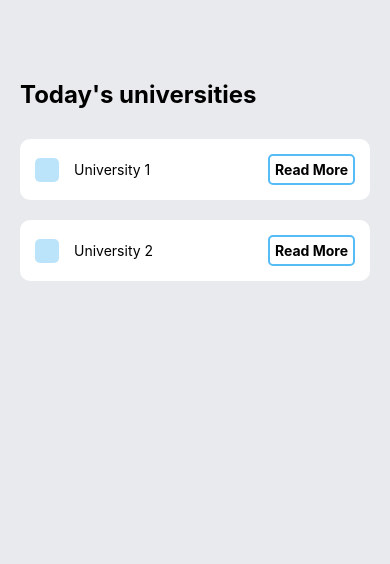
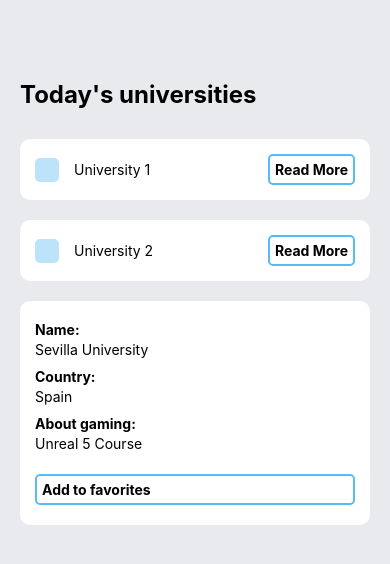
Before and after one commit to e2matheus/university-gaming, a React Native app: screen / in a window 390 px wide. Shown: the top 564 px of the page. Built offline with nearby package versions, Linux system fonts and the light colour scheme.

Commit message:
Add university details card to main list for now

```diff
--- a/App.js
+++ b/App.js
@@ -2,6 +2,7 @@ import React from 'react';
 import { StyleSheet, Text, View } from 'react-native';
 
 import University from './src/components/University';
+import UniversityDetailsCard from './src/components/UniversityDetailsCard/UniversityDetailsCard';
 
 const App = () => {
   return (
@@ -11,6 +12,7 @@ const App = () => {
             <View style={styles.items}>
               <University title="University 1" />
               <University title="University 2" />
+              <UniversityDetailsCard name="Sevilla University" country="Spain" aboutGaming="Unreal 5 Course" />
             </View>
           </View>
         </View>
--- /dev/null
+++ b/src/components/UniversityDetailsCard/UniversityDetailsCard.js
@@ -0,0 +1,49 @@
+import React from 'react';
+import { StyleSheet, Text, View } from 'react-native';
+
+import CustomButton from '../../ui/atoms/CustomButton';
+
+const UniversityDetailsCard = ({ name, country, aboutGaming }) => {
+
+  return (
+    <View style={styles.item}>
+      <View>
+        <Text style={styles.cardLabel}>{"Name: "}</Text>
+        <Text style={styles.cardDetail}>{name}</Text>
+
+        <Text style={styles.cardLabel}>{"Country: "}</Text>
+        <Text style={styles.cardDetail}>{country}</Text>
+
+        <Text style={styles.cardLabel}>{"About gaming: "}</Text>
+        <Text style={styles.cardDetail}>{aboutGaming}</Text>
+      </View>
+      <View style={styles.sectionButton}>
+        <CustomButton text="Add to favorites"/>
+      </View>
+    </View>
+  );
+}
+
+const styles = StyleSheet.create({
+  item: {
+    backgroundColor: '#fff',
+    paddingTop: 20,
+    paddingBottom: 15,
+    paddingHorizontal: 15,
+    borderRadius: 10,
+    marginBottom: 20,
+  },
+  sectionButton: {
+    marginTop: 12,
+    marginBottom: 5,
+  },
+  cardLabel: {
+    fontWeight: 'bold',
+  },
+  cardDetail: {
+    marginTop: 3,
+    marginBottom: 10,
+  },
+});
+
+export default UniversityDetailsCard;
```
